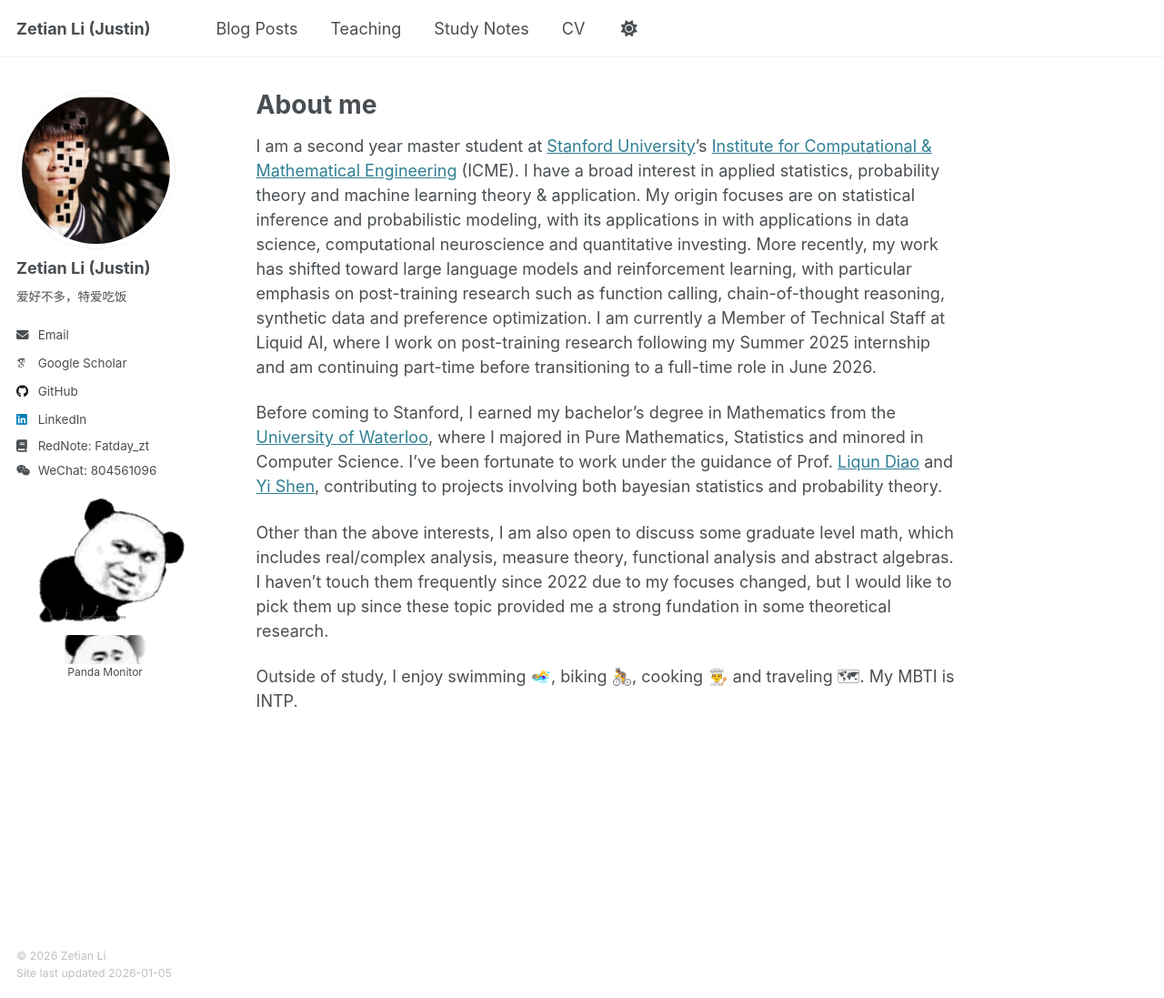
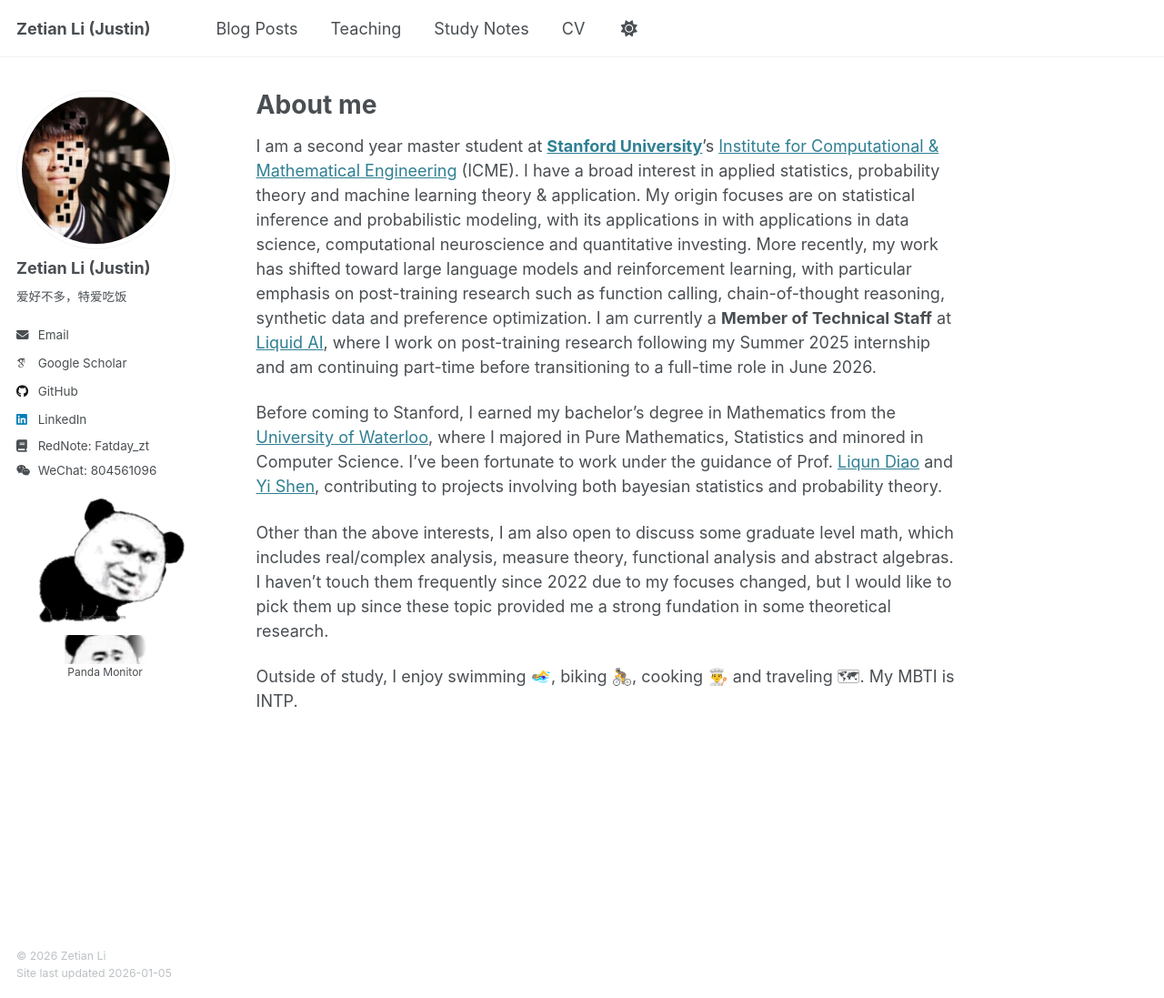
Before and after one commit to fatday/fatday.github.io, a Jekyll site: the page built from _pages/about.md, in a window 1280 px wide and 1097 px high. Shown: the whole window at 91% size. Built offline with Jekyll 4.4.1, drawn with Linux system fonts in a browser that asks for light colours; some web fonts are replaced; part of the change alters nothing that is shown.

```diff
--- a/_pages/about.md
+++ b/_pages/about.md
@@ -12,7 +12,7 @@ redirect_from:
 ---
 
 # About me
-I am a second year master student at [Stanford University](https://www.stanford.edu/)'s [Institute for Computational & Mathematical Engineering](https://icme.stanford.edu/) (ICME). I have a broad interest in applied statistics, probability theory and machine learning theory & application. My origin focuses are on statistical inference and probabilistic modeling, with its applications in with applications in data science, computational neuroscience and quantitative investing. More recently, my work has shifted toward large language models and reinforcement learning, with particular emphasis on post-training research such as function calling, chain-of-thought reasoning, synthetic data and preference optimization. I am currently a Member of Technical Staff at Liquid AI, where I work on post-training research following my Summer 2025 internship and am continuing part-time before transitioning to a full-time role in June 2026.
+I am a second year master student at [**Stanford University**](https://www.stanford.edu/)'s [Institute for Computational & Mathematical Engineering](https://icme.stanford.edu/) (ICME). I have a broad interest in applied statistics, probability theory and machine learning theory & application. My origin focuses are on statistical inference and probabilistic modeling, with its applications in with applications in data science, computational neuroscience and quantitative investing. More recently, my work has shifted toward large language models and reinforcement learning, with particular emphasis on post-training research such as function calling, chain-of-thought reasoning, synthetic data and preference optimization. I am currently a **Member of Technical Staff** at [Liquid AI](https://www.liquid.ai/), where I work on post-training research following my Summer 2025 internship and am continuing part-time before transitioning to a full-time role in June 2026.
 
 Before coming to Stanford, I earned my bachelor’s degree in Mathematics from the [University of Waterloo](https://uwaterloo.ca/), where I majored in Pure Mathematics, Statistics and minored in Computer Science. I’ve been fortunate to work under the guidance of Prof. [Liqun Diao](http://liqundiao.com/) and [Yi Shen](https://sites.google.com/site/yishenenglish/), contributing to projects involving both bayesian statistics and probability theory.
 
```
